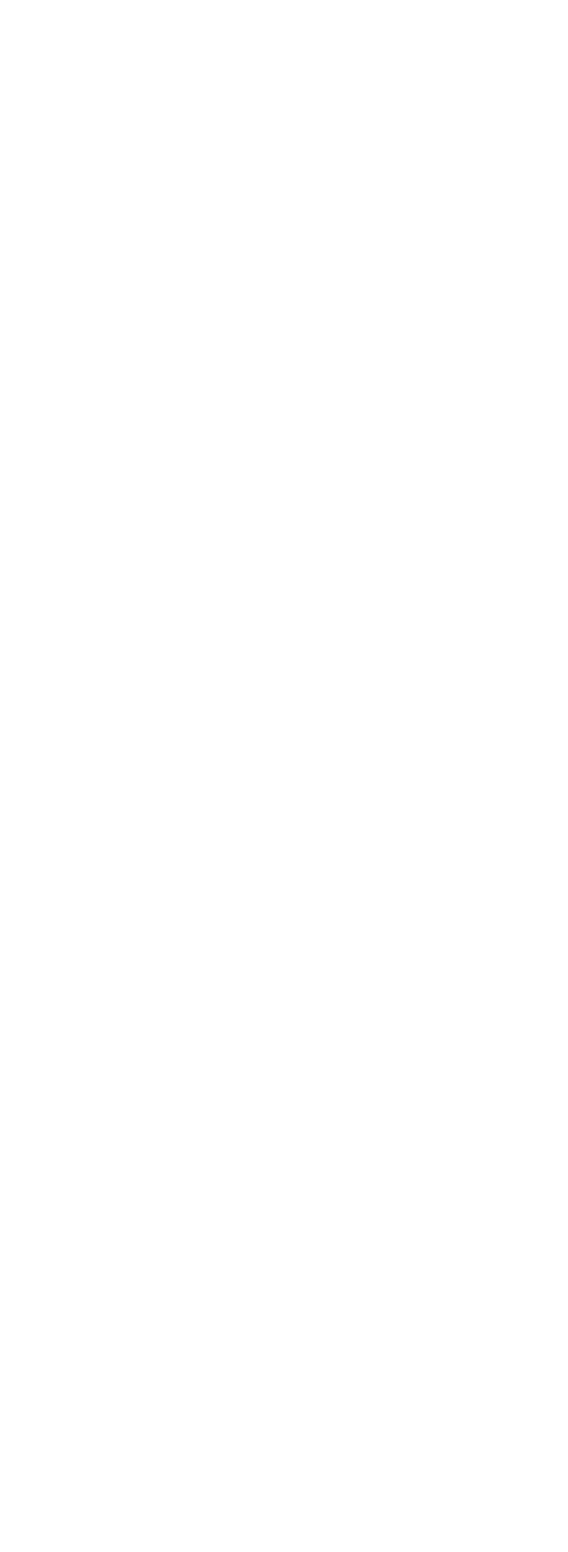
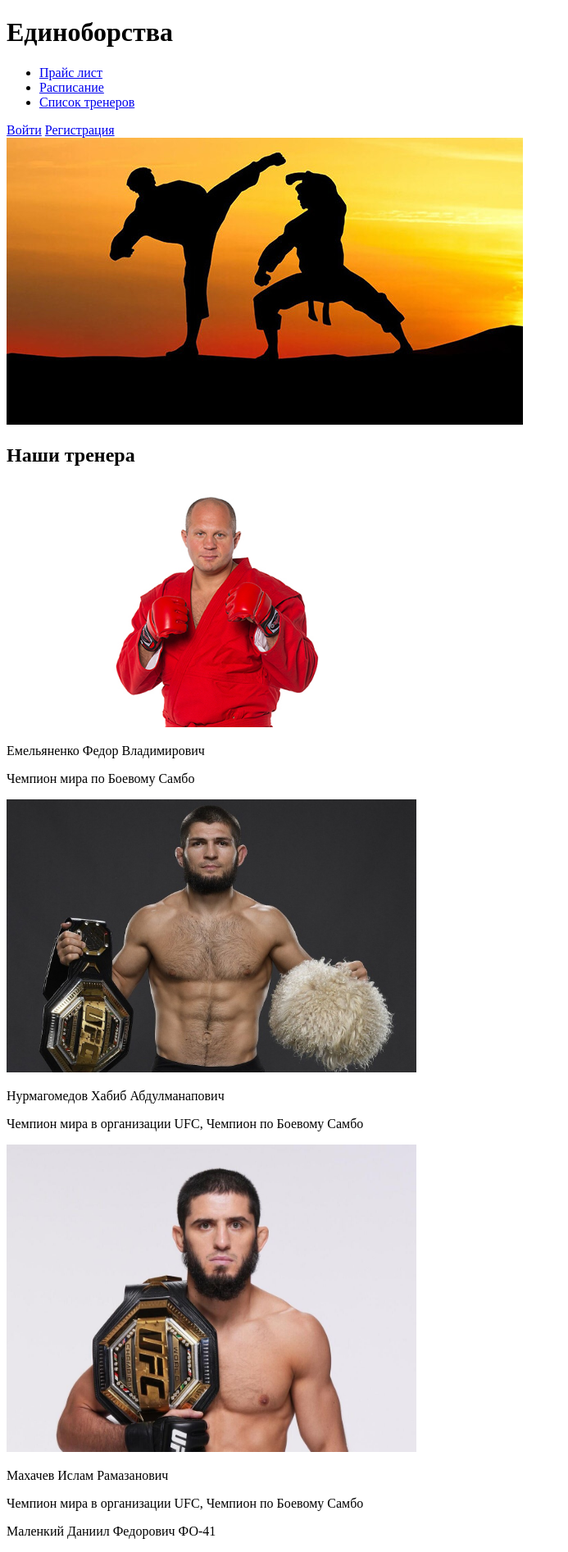
Before and after one commit to Forzes777/Froguess77, a plain HTML site: page index.html in a window 1280 px wide. Shown: the whole page at 82% size, without its empty margins (0-693 px from the left). Before the commit the page ends 800 px from the top, so only its background shows below. Drawn offline with Linux system fonts and the light colour scheme.

Commit message:
Заголовок, список тренеров и гипер ссылки

```diff
--- a/index.html
+++ b/index.html
@@ -6,6 +6,45 @@
     <title>Единоборства</title>
 </head>
 <body>
+ <header>
+ <h1>Единоборства</h1>
+ <nav>
+    <ul>
+        <li><a href="#">Прайс лист</a> </li>
+        <li><a href="#">Расписание</a> </li>
+        <li><a href="#">Список тренеров</a> </li>
+    </ul>
+ </nav>
+ <a href="#">Войти</a>
+ <a href="#">Регистрация</a>
+ </header>
+ <main>
+    <img src="images/Fight 1.jpg" alt="">
 
+    <div>
+        <h2>Наши тренера</h2>
+        <div>
+            <img src="images/Emel.jpg" alt="" width="500">
+            <p> Емельяненко Федор Владимирович</p>
+            <p>Чемпион мира по Боевому Самбо</p>
+
+        </div>
+        <div>
+            <img src="images/Habib.jpg" alt="" width="500">
+            <p> Нурмагомедов Хабиб Абдулманапович</p>
+            <p>Чемпион мира в организации UFC, Чемпион по Боевому Самбо</p>
+
+        </div>
+    </div>
+    <div>
+        <img src="images/ISLAM.jpg" alt="" width="500">
+        <p> Махачев Ислам Рамазанович</p>
+        <p>Чемпион мира в организации UFC, Чемпион по Боевому Самбо</p>
+
+    </div>
+ </main>
+ <footer>
+    <p>Маленкий Даниил Федорович ФО-41</p>
+ </footer>
 </body>
 </html>
```
Also changed, not shown: images/Emel.jpg (added), images/Fight 1.jpg (added), images/Habib.jpg (added), images/ISLAM.jpg (added), images/RED DRESS.jpg (added).
